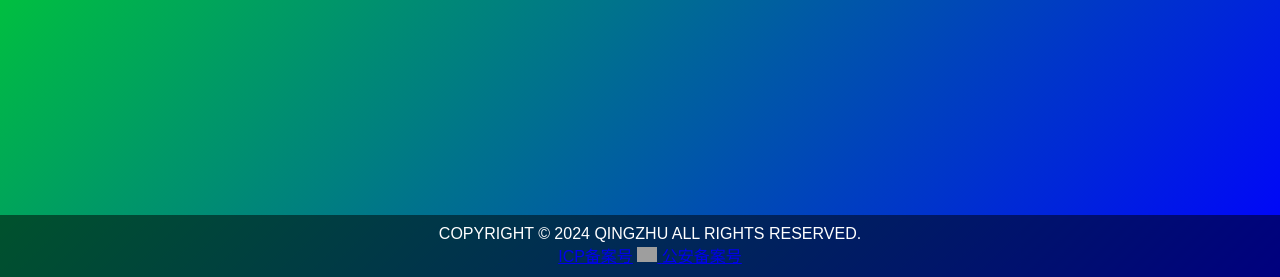
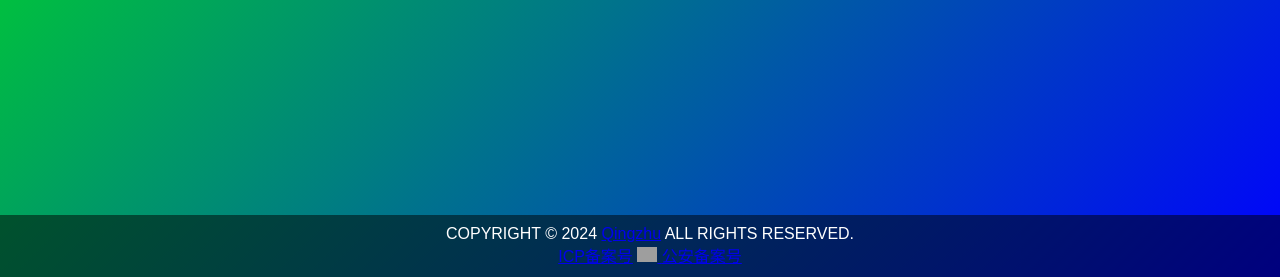
Before and after one commit to icannqingzhu/New_Year_countdown, a plain HTML site: page index.html in a window 1280 px wide. Shown: the part 523-800 px from the top of the page. Drawn offline with Linux system fonts and the light colour scheme; grey boxes are pictures that could not be loaded; a web font is replaced by a local one.

Commit message:
Update index.html

```diff
--- a/index.html
+++ b/index.html
@@ -92,7 +92,7 @@ along with this program.  If not, see <https://www.gnu.org/licenses/>.
     <div class="label">秒</div>
   </div>
   <div class="footer">
-    COPYRIGHT © 2024 QINGZHU ALL RIGHTS RESERVED.<br>
+    <a>COPYRIGHT © 2024 <a href="http://qingzhusx.cn" target="_blank">Qingzhu</a> ALL RIGHTS RESERVED.</a><br>
     <a href="http://www.beian.miit.gov.cn" target="_blank">ICP备案号</a>
     <a href="https://beian.mps.gov.cn/#/query/webSearch?code=14010902001713" target="_blank">
       <img src="https://img.qingzhusx.cn/app/thumb.php?img=/i/2024/11/05/zo9da7.png" alt="beian" style="height: 15px; width: auto; margin-right: 0px;"/>
```
